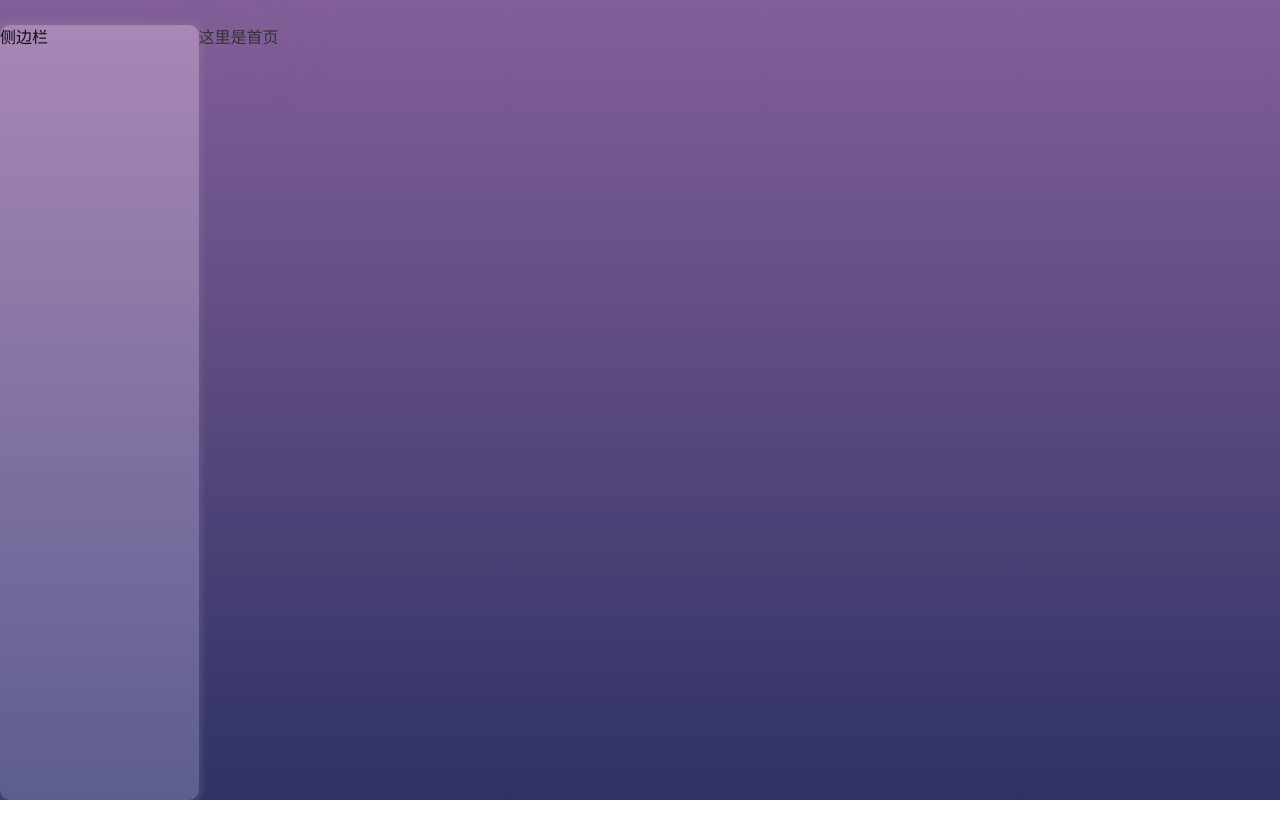
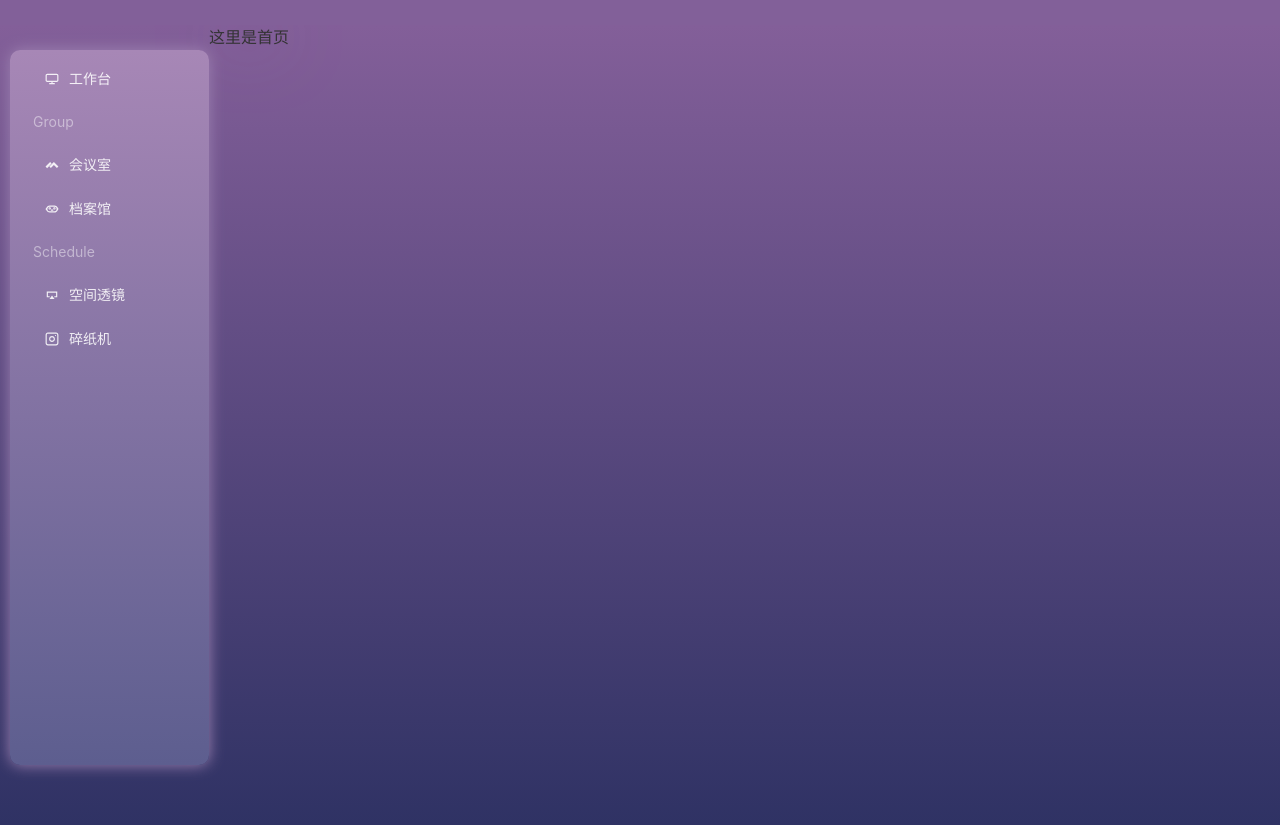
Before and after one commit to TNT-xioamo/stark-tauri-meeting, a React (Vite) app: page / in a window 1280 px wide. Before the commit the page ends 800 px from the top, so only its background shows below. Built offline with nearby package versions, Linux system fonts and the light colour scheme.

Commit message:
feat：基本菜单布局

```diff
--- a/src/App.tsx
+++ b/src/App.tsx
@@ -1,12 +1,14 @@
 import React, { useState, memo } from 'react'
 import JMSLayoutMain from '@/views/main'
 import JMSAppSider from '@/layout/app-sider'
+import JMSAppTitle from '@/layout/app-title'
 import { AppWallpaper } from '@/views/main/app-style'
 
 function App() {
 
   return (
     <>
+      <JMSAppTitle />
       <AppWallpaper className="app">
         <JMSAppSider />
         <JMSLayoutMain />
--- /dev/null
+++ b/src/assets/style/animista.css
@@ -0,0 +1 @@
+@keyframes scale-up-center{0%{transform: scale(1)}100%{transform:scale(1.03)}}
--- a/src/styles.css
+++ b/src/assets/style/styles.css
@@ -17,7 +17,6 @@ body {
   margin: 0 !important;
   user-select: none;
 }
-
 .container {
   margin: 0;
   padding-top: 10vh;
--- a/src/layout/app-sider/app-sider-style.ts
+++ b/src/layout/app-sider/app-sider-style.ts
@@ -6,9 +6,35 @@ type Custom = {
 
 export const SiderWallpaper = styled.div<Custom>`
   z-index: 2;
-  height: 100%;
+  height: calc(100% - 85px);
   width: 235px;
   border-radius: 10px;
   background-image: linear-gradient(${props => props?.theme.sider.top }, ${props => props?.theme.sider.bottom });
-  box-shadow: 0 0 5px 4px #9c9c9c30;
+  padding: 5px 7px;
+  box-sizing: border-box;
+  margin-left: 10px;
+  margin-top: 25px;
+  -moz-box-shadow: 0px 0px 15px #9d82b1;
+  -webkit-box-shadow: 0px 0px 15px #9d82b1;
+  box-shadow: 0px 0px 15px #9d82b1;
+  &:hover {
+    animation: scale-up-center .7s cubic-bezier(.39,.575,.565,1.000) both;
+  }
+  .ant-menu {
+    background: none;
+    border-inline-end: 0px !important;
+    .ant-menu-item {
+      &:hover {
+        svg {
+          color: #e46490;
+        }
+      }
+      &.ant-menu-item-selected {
+        svg {
+          color: #e46490;
+        }
+      }
+    }
+  }
+
 `
--- a/src/layout/app-sider/index.tsx
+++ b/src/layout/app-sider/index.tsx
@@ -1,17 +1,37 @@
-import React, { memo, type PropsWithChildren } from 'react'
+import React, { type PropsWithChildren } from 'react'
+import type { MenuProps } from 'antd'
+import { Menu } from 'antd'
 import { observer } from 'mobx-react-lite'
+import { CgBot, CgScreen, CgScreenMirror, CgInstagram, CgMaze } from "react-icons/cg";
+
 import { SiderWallpaper } from './app-sider-style'
+import { getMenuItem } from './sider-data'
 
 import { useStore } from '@/store'
 
-function JMSAppSider(props: PropsWithChildren<{}>): JSX.Element {
+function JMSAppSider(_props: PropsWithChildren<{}>): JSX.Element {
   const { systemStore } = useStore()
+
   const { theme } = systemStore.systemInfo || false
+
+  const menus: MenuProps['items'] = [
+    getMenuItem('工作台', 'workbench', <CgScreen color='' />),
+    getMenuItem('Group', 'grp', null, [getMenuItem('会议室', 'conference', <CgMaze />), getMenuItem('档案馆', 'archives', <CgBot />)], 'group'),
+    getMenuItem('Schedule', 'sch', null, [getMenuItem('空间透镜', 'spatial', <CgScreenMirror />), getMenuItem('碎纸机', 'shredder', <CgInstagram />)], 'group'),
+  ]
+
+  const _handle_on_select = (e: Object) => {
+    console.log('handle_on_select', e)
+  }
+
+  const _handle_map_bg = (e: any) => {
+
+  }
 
   return (
     <>
       <SiderWallpaper theme={theme}>
-        侧边栏
+        <Menu mode="inline" items={menus} onSelect={(el) => _handle_on_select(el)} />
       </SiderWallpaper>
     </>
   )
--- a/src/layout/app-sider/sider-data.ts
+++ b/src/layout/app-sider/sider-data.ts
@@ -0,0 +1,6 @@
+import type { MenuProps } from 'antd'
+type MenuItem = Required<MenuProps>['items'][number]
+
+export function getMenuItem( label: React.ReactNode, key: React.Key, icon?: React.ReactNode, children?: MenuItem[], type?: 'group', ): MenuItem {
+  return { key, icon, children, label, type, } as MenuItem;
+}
--- /dev/null
+++ b/src/layout/app-title/app-title-style.ts
@@ -0,0 +1,15 @@
+import styled from 'styled-components'
+
+
+export const TitleWallpaper = styled.div`
+  .titlebar {
+    position: sticky;
+    top: 0;
+    left: 0;
+    z-index: 3;
+    height: 25px;
+    width: 100vw;
+    background: #826099;
+    cursor: pointer;
+  }
+`
--- a/src/layout/app-title/index.tsx
+++ b/src/layout/app-title/index.tsx
@@ -1,20 +1,12 @@
-import React, { memo, useEffect } from 'react'
+import React, { memo } from 'react'
 import { appWindow } from '@tauri-apps/api/window'
-import { HiChevronUpDown, HiPlusSmall, HiXCircle } from "react-icons/hi2";
-
+import { HiChevronUpDown, HiPlusSmall, HiXCircle } from 'react-icons/hi2'
+import { TitleWallpaper } from './app-title-style'
 
 export default memo(function JMSAppTitle() {
-
-  const _handle_event = (() => {
-    document.getElementById('titlebar-minimize')?.addEventListener('click', () => appWindow.minimize())
-    document.getElementById('titlebar-maximize')?.addEventListener('click', () => appWindow.toggleMaximize())
-    document.getElementById('titlebar-close')?.addEventListener('click', () => appWindow.close())
-  })()
   return (
-    <div data-tauri-drag-region className="titlebar">
-      <div className="titlebar-button" id="titlebar-close"><HiXCircle /> </div>
-      <div className="titlebar-button" id="titlebar-minimize"><HiPlusSmall /></div>
-      <div className="titlebar-button" id="titlebar-maximize"><HiChevronUpDown /></div>
-    </div>
+      <TitleWallpaper data-tauri-drag-region>
+        <div data-tauri-drag-region className="titlebar"></div>
+      </TitleWallpaper>
   )
 })
--- a/src/main.tsx
+++ b/src/main.tsx
@@ -4,16 +4,17 @@ import { BrowserRouter as Router } from 'react-router-dom'
 import { ConfigProvider } from 'antd'
 import { StoreProvider } from '@/store'
 import App from './App'
-import './styles.css'
+import '@/assets/style/styles.css'
+import '@/assets/style/animista.css'
 
 
 ReactDOM.createRoot(document.getElementById('root') as HTMLElement).render(
   <React.StrictMode>
     <Router>
-      <ConfigProvider direction="ltr" theme={{ token: { colorPrimary: '#00b96b' }, }} componentSize={'small'}>
-      <StoreProvider initialValue={{ user: {} }}>
-        <App />
-      </StoreProvider>
+      <ConfigProvider direction="ltr" theme={{ token: { colorPrimary: '#806b92', colorTextBase: '#fff' }, }} componentSize={'small'}>
+        <StoreProvider initialValue={{ user: {} }}>
+          <App />
+        </StoreProvider>
       </ConfigProvider>
     </Router>
   </React.StrictMode>
--- a/src/views/main/app-style.ts
+++ b/src/views/main/app-style.ts
@@ -1,11 +1,11 @@
 import styled from 'styled-components';
 export const AppWallpaper = styled.main`
   &.app {
-    height: calc(100vh - 25px);
+    height: 100vh;
     display: flex;
-    align-items: center;
+    align-items: flex-start;
     justify-content: flex-start;
-    padding-top: 25px;
     background-image: linear-gradient(#835F99,#2F3264);
+    color: #fff;
   }
 `
```
Also changed, not shown: src-tauri/tauri.conf.json (+9 -4 lines), src/layout/app-title/app-title.style.ts (deleted, +0 -8 lines), 2 other files (tests, documents, lock files or other folders).
